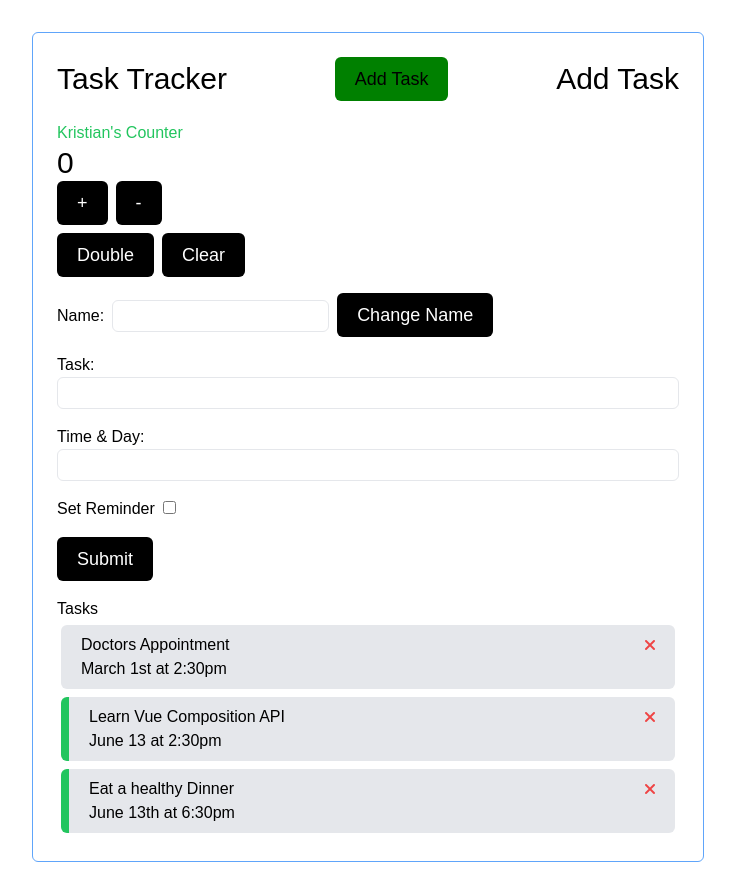
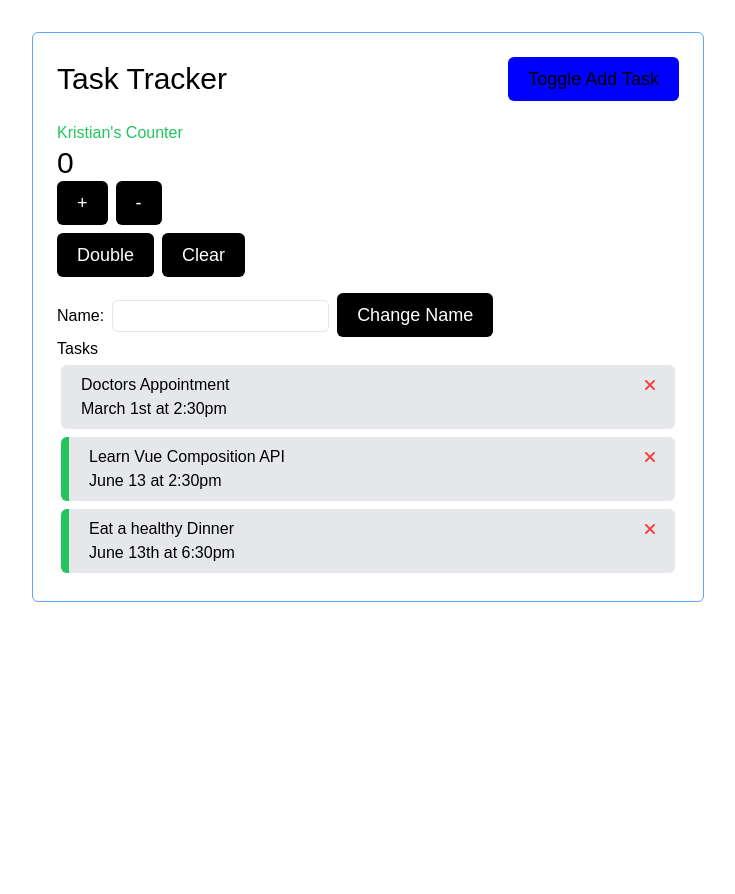
Before and after one commit to krisf451/task-tracker-vue, a Vue app: page / in a window 1280 px wide. Shown: the whole page, without its empty margins (272-1007 px from the left). After the commit the page ends 800 px from the top, so only its background shows below. Built offline with nearby package versions, Linux system fonts and the light colour scheme; the HTML template or start-up script is replaced by a standard one.

Commit message:
feat: toggle add task working and testd

```diff
--- a/src/App.vue
+++ b/src/App.vue
@@ -1,24 +1,24 @@
 <template>
   <div class="container">
-    <Header title="Task Tracker" />
+    <Header title="Task Tracker" @toggle-add-task="toggleAddTask" />
     <CounterSetup />
-    <AddTask @handle-submit="handleSubmit" />
-    <Tasks
-      @toggle-reminder="toggleReminder"
-      @delete-task="deleteTask"
-      :tasks="tasks"
-    />
+
+    <div v-if="showAddTask">
+      <AddTask @handle-submit="handleSubmit" />
+    </div>
+
+    <Tasks @toggle-reminder="toggleReminder" @delete-task="deleteTask" :tasks="tasks" />
   </div>
 </template>
 
 <script>
-import Header from "./components/Header.vue";
-import CounterSetup from "./components/CounterSetup.vue";
-import Tasks from "./components/Tasks.vue";
-import AddTask from "./components/AddTask.vue";
+import Header from './components/Header.vue';
+import CounterSetup from './components/CounterSetup.vue';
+import Tasks from './components/Tasks.vue';
+import AddTask from './components/AddTask.vue';
 
 export default {
-  name: "App",
+  name: 'App',
   components: {
     Header,
     CounterSetup,
@@ -28,40 +28,44 @@ export default {
   data() {
     return {
       tasks: [],
+      showAddTask: false,
     };
   },
   methods: {
     deleteTask(id) {
-      console.log("task", id);
+      console.log('task', id);
       this.tasks = this.tasks.filter((task) => task.id !== id);
     },
     toggleReminder(id) {
       this.tasks = this.tasks.map((task) =>
-        task.id === id ? { ...task, reminder: !task.reminder } : task
+        task.id === id ? { ...task, reminder: !task.reminder } : task,
       );
     },
     handleSubmit(task) {
       this.tasks = [...this.tasks, task];
+    },
+    toggleAddTask() {
+      this.showAddTask = !this.showAddTask;
     },
   },
   created() {
     this.tasks = [
       {
         id: 1,
-        text: "Doctors Appointment",
-        day: "March 1st at 2:30pm",
+        text: 'Doctors Appointment',
+        day: 'March 1st at 2:30pm',
         reminder: false,
       },
       {
         id: 2,
-        text: "Learn Vue Composition API",
-        day: "June 13 at 2:30pm",
+        text: 'Learn Vue Composition API',
+        day: 'June 13 at 2:30pm',
         reminder: true,
       },
       {
         id: 3,
-        text: "Eat a healthy Dinner",
-        day: "June 13th at 6:30pm",
+        text: 'Eat a healthy Dinner',
+        day: 'June 13th at 6:30pm',
         reminder: true,
       },
     ];
--- a/src/components/Button.vue
+++ b/src/components/Button.vue
@@ -10,22 +10,24 @@
   </button>
   <!-- an example on how to setup conditional tailwind classes -->
   <!-- There is a bug with the way vue works with tailwind, look into the proper way how to implement the below code-->
-  <button type="button" :class="[`${bools ? `bg-${color}-500` : ''}`]">{{ text }}</button>
+  <!-- <button type="button" :class="[`${bools ? `bg-${color}-500` : ''}`]">{{ text }}</button> -->
 </template>
 
 <script setup>
 import { ref, defineProps } from 'vue';
 
+const emit = defineEmits(['toggle-add-task']);
+
 const name = ref('Kristian');
-const bools = ref(true);
+// const bools = ref(true);
 
 const handleClick = () => {
-  alert(`Hello ${name.value}`);
+  emit('toggle-add-task');
+  console.log('hi');
 };
 
 const props = defineProps({
   color: { type: String },
   text: { type: String, default: 'Click Me' },
 });
-console.log(props.color);
 </script>
--- a/src/components/Header.vue
+++ b/src/components/Header.vue
@@ -1,7 +1,7 @@
 <template>
   <header class="header">
     <h1>{{ title }}</h1>
-    <Button color="green" text="Add Task" />
+    <Button @toggle-add-task="$emit('toggle-add-task')" color="blue" text="Toggle Add Task" />
   </header>
 </template>
 
```
